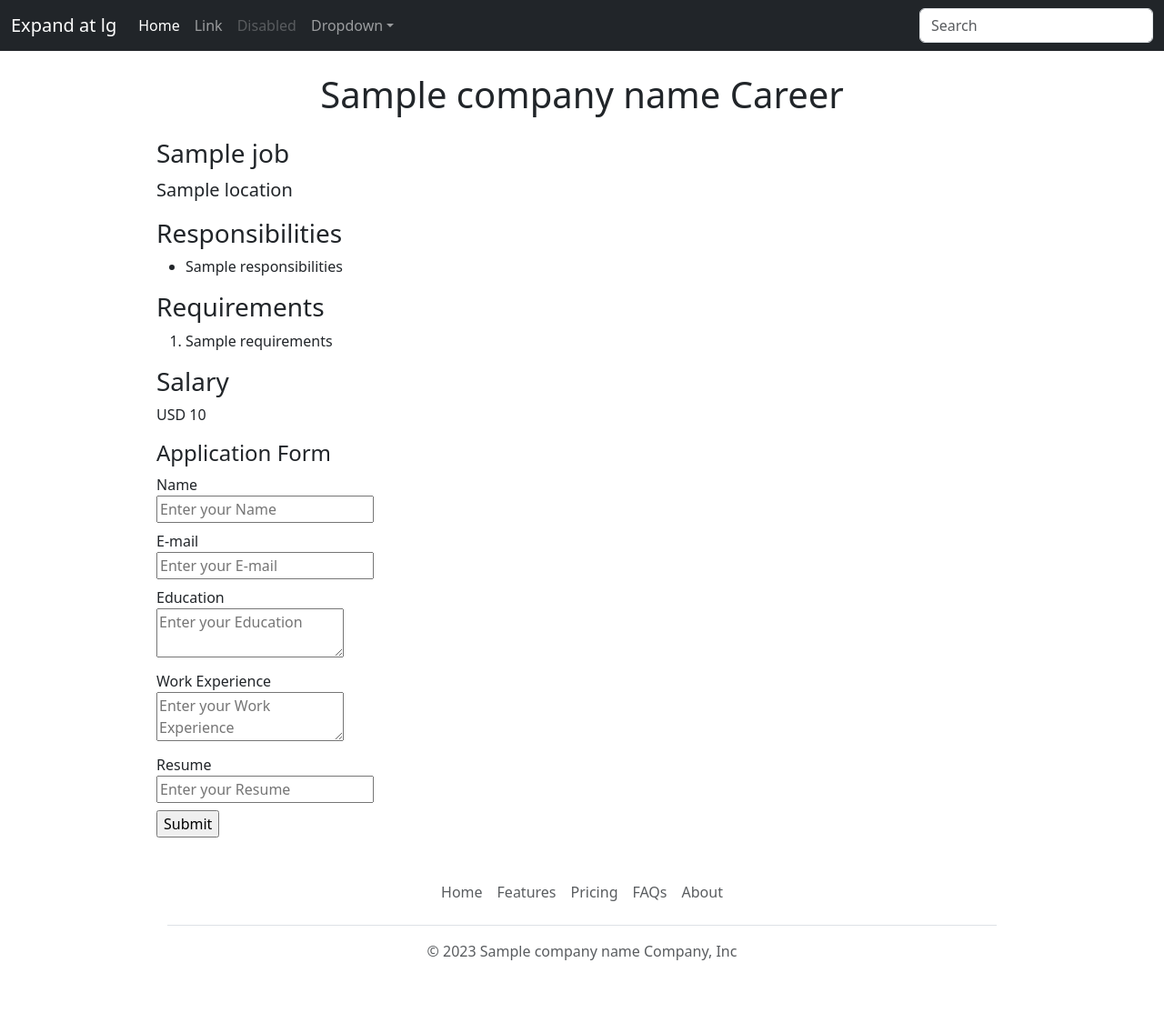
After one commit to alexjian2017/career-website, a Flask app: template templates/job_detail.html in a window 1280 px wide. The commit adds this page. Shown: the whole page at 91% size. Run offline with Flask 3, Linux system fonts and the light colour scheme; the template is opened without the code that fills it: most values are stand-ins (such as "Sample title", 1, 10 or a date in 2020).

Commit message:
dynamic pages, store application in database

```diff
--- a/app.py
+++ b/app.py
@@ -1,17 +1,34 @@
-from flask import Flask, render_template, jsonify
-from database import load_jobs_from_db
+from flask import Flask, render_template, jsonify, request
+from database import load_jobs_from_db, job_detail_from_db, application_to_db
 
 app = Flask(__name__)
 
+company_name = 'Alex'
 @app.route("/")
 def home():
   jobs = load_jobs_from_db()
-  return render_template('home.html',jobs=jobs,company_name='Alex')
+  return render_template('home.html',jobs=jobs,company_name=company_name)
 
 @app.route('/api/jobs')
 def api_job():
   jobs = load_jobs_from_db()
   return jsonify(jobs)
 
+@app.route('/job/<id>')
+def job_detail(id):
+  job = job_detail_from_db(id)
+  if not job:
+    return '', 404
+  return render_template('job_detail.html',job=job,company_name=company_name)
+
+@app.route('/job/<id>/apply',methods=['post'])
+def apply_for_job(id):
+  data = request.form
+  if application_to_db(id, data):
+    return render_template('application_submit.html',data=data,company_name=company_name)
+  else:
+    return '',404
+
+
 if __name__ == '__main__':
   app.run(host='0.0.0.0', debug=True)
--- a/pyproject.toml
+++ b/pyproject.toml
@@ -8,6 +8,7 @@ authors = ["Replit user <<>>"]
 python = "^3.10"
 Flask = "^2.2.3"
 SQLAlchemy = "^2.0.4"
+PyMySQL = "^1.0.2"
 
 [tool.poetry.dev-dependencies]
 
--- /dev/null
+++ b/templates/application_form.html
@@ -0,0 +1,28 @@
+<h4> Application Form </h4>
+<form action='/job/{{job.id}}/apply' method='post'>
+
+    <input type='hidden' name='job_desired' value='{{job.title}}' >
+
+  <div class='mb-2'>
+    <label>Name</label><br>
+    <input required type='text' name='name' placeholder='Enter your Name'>
+  </div>
+  <div class='mb-2'>
+    <label>E-mail</label><br>
+    <input required type='email' name='email' placeholder='Enter your E-mail'>
+  </div>
+  <div class='mb-2'>
+    <label>Education</label><br>
+    <textarea name='education' placeholder='Enter your Education'></textarea>
+  </div>
+  <div class='mb-2'>
+    <label>Work Experience</label><br>
+    <textarea name='work_experience' placeholder='Enter your Work Experience'></textarea>
+  </div>
+  <div class='mb-2'>
+    <label>Resume</label><br>
+    <input type='text' name='resume_url' placeholder='Enter your Resume'>
+  </div>
+
+  <input type='submit' value='Submit'>
+</form>
--- /dev/null
+++ b/templates/boostramp.html
@@ -0,0 +1,3 @@
+<meta charset="utf-8">
+    <meta name="viewport" content="width=device-width, initial-scale=1">
+    <link href="https://cdn.jsdelivr.net/npm/bootstrap@5.3.0-alpha1/dist/css/bootstrap.min.css" rel="stylesheet" integrity="sha384-GLhlTQ8iRABdZLl6O3oVMWSktQOp6b7In1Zl3/Jr59b6EGGoI1aFkw7cmDA6j6gD" crossorigin="anonymous">
--- /dev/null
+++ b/templates/job_detail.html
@@ -0,0 +1,35 @@
+<!doctype html>
+<html>
+  <head>
+    <title>{{job.title}} {{company_name}} Career</title>
+    {% include 'boostramp.html' %}
+  </head>
+  <body>
+    {% include 'navbar.html' %}
+    <div class="container" style="max-width:960px;margin: 0 auto;">
+
+      <h1 class="text-center mt-4 mb-4">{{company_name}} Career</h1>
+    <h3 class='mb-2'>{{job.title}}</h3>
+    <p class='lead mt-0'>{{job.location}}</p>
+    <h3>Responsibilities</h3>
+      <ul>
+        {% for line in job.responsibilities.split('\n') %}
+          <li>{{line}}</li>
+        {% endfor %}
+      </ul>
+
+    <h3>Requirements</h3>
+      <ol>
+        {% for line in job.requirements.split('\n') %}
+          <li>{{line}}</li>
+        {% endfor %}
+      </ol>
+    <h3>Salary</h3>
+      <p>{{job.currency}} {{job.salary}}</p>
+
+    {% include 'application_form.html'%}
+
+    {% include 'footer.html' %}
+
+  </body>
+</html>
--- a/templates/jobitem.html
+++ b/templates/jobitem.html
@@ -15,6 +15,6 @@
       </div>
     </div>
     <div class="col-3 text-end ">
-      <a href='http://google.com' type="button" class="btn btn-outline-primary">Apply</a>
+      <a href='/job/{{job.id}}' type="button" class="btn btn-outline-primary">Apply</a>
     </div>
 </div>
--- a/templates/navbar.html
+++ b/templates/navbar.html
@@ -1,6 +1,6 @@
 <nav class="navbar navbar-expand-lg navbar-dark bg-dark fixed-top" aria-label="Fifth navbar example">
   <div class="container-fluid">
-    <a class="navbar-brand" href="#">Expand at lg</a>
+    <a class="navbar-brand" href="/">Expand at lg</a>
     <button class="navbar-toggler" type="button" data-bs-toggle="collapse" data-bs-target="#navbarsExample05" aria-controls="navbarsExample05" aria-expanded="false" aria-label="Toggle navigation">
       <span class="navbar-toggler-icon"></span>
     </button>
```
Also changed, not shown: database.py (+20 -0 lines), templates/application_submit.html (added, +32 -0 lines), templates/home.html (+4 -4 lines), 1 other file.
